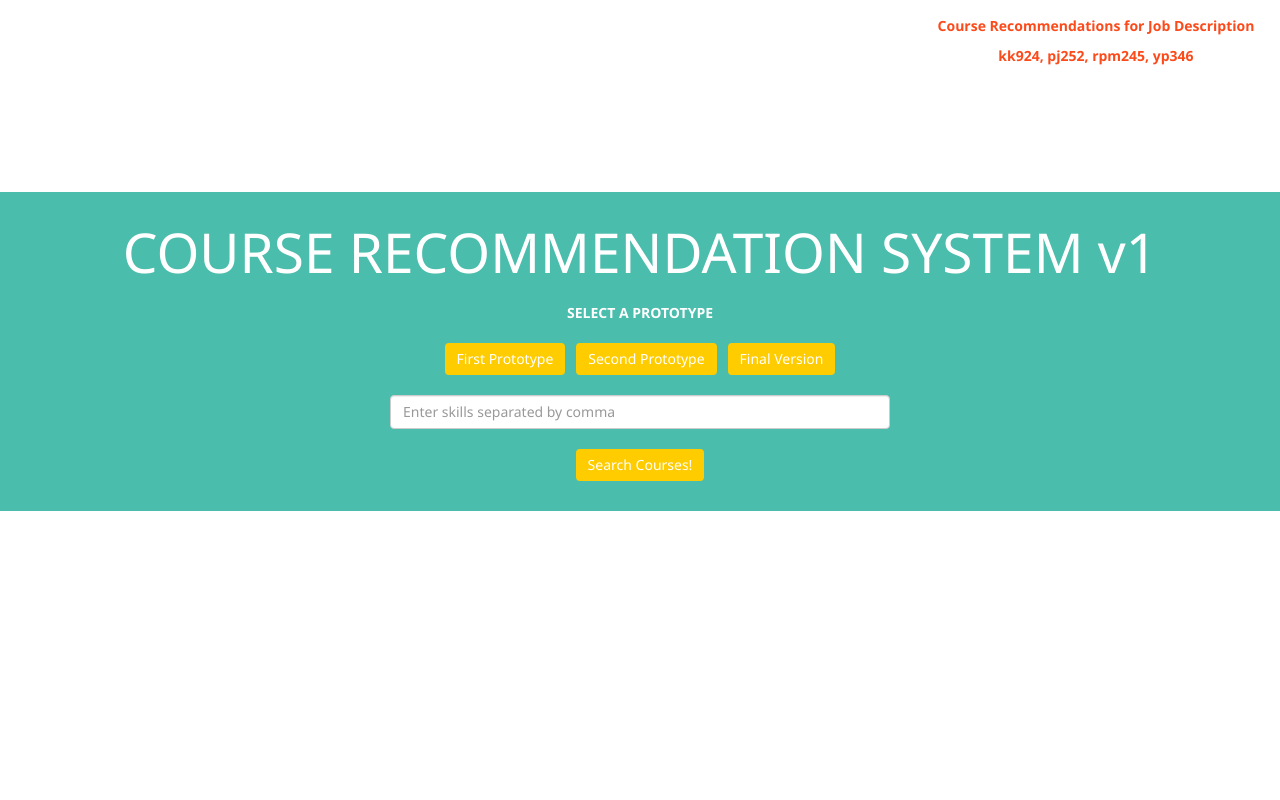
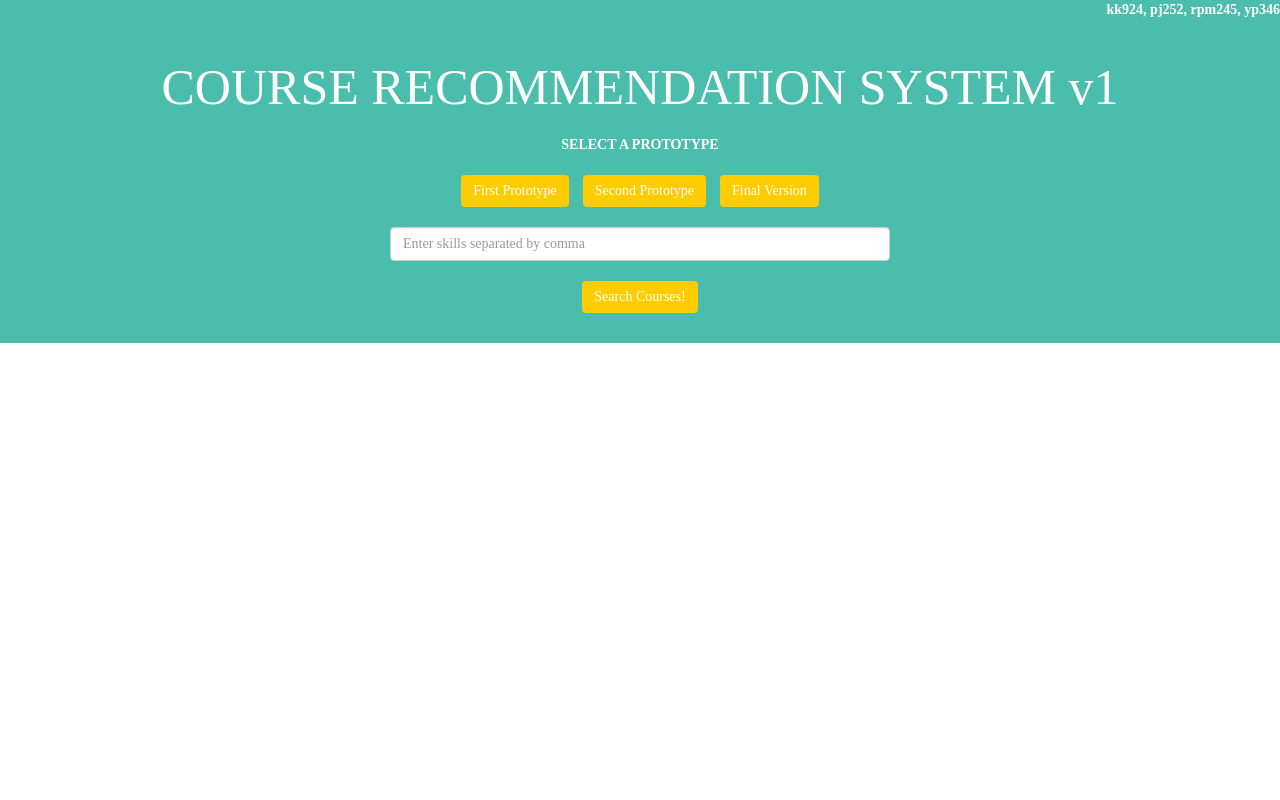
Before and after one commit to yp346/CS4300sp2017-prky, a Django app: page /pt/ in a window 1280 px wide. Run offline with Django 3.2, Linux system fonts and the light colour scheme; some libraries are stand-ins or nearby versions.

Commit message:
UI version control

```diff
--- a/mysite/static/main.css
+++ b/mysite/static/main.css
@@ -9,7 +9,7 @@ padding: 20px 0;
 text-align:center;
 }
 body {
-padding-top: 15%;
+/*padding-top: 15%;*/
 padding-bottom: 15px;
 }
 .global-search {
@@ -25,13 +25,13 @@ margin-bottom:0;
 }
 }
 .topcorner{
-position:absolute;
+/*position:absolute;*/
 top:2%;
 right:2%;
-color: #fc4a1a;
-font-family:Segoe UI;
+color: #ffffff;
+font-family:Futura;
 font-weight:bold;
-text-align:center;
+text-align:right;
 }
 .btn{
 background-color: #ffcc00;
@@ -52,7 +52,7 @@ border-top-right-radius:25px;
 border-top-left-radius:25px;
 color:#4abdac;
 border-bottom: 4px solid #ffcc00;
-font-family:Segoe UI;
+font-family:Futura;
 }
 .display-urls {
 width:400px;
@@ -62,13 +62,13 @@ height:400px;
 margin:50px;
 text-align:center;
 background:#ffffff;
-font-family:Segoe UI;
+font-family:Futura;
 font-size: 15px;
 }
 .top-banner {
 background:#4abdac;
 color:white;
-font-family:Segoe UI;
+font-family:Futura;
 }
 
 .rainbow_positive {
@@ -86,3 +86,12 @@ color:transparent;
 -webkit-background-clip: text;
 background-clip: text;
 }
+
+.pollSlider{
+    position:fixed;
+    height:100%;
+    background:red;
+    width:200px;
+    right:0px;
+    margin-right: -200px;
+}
--- a/project_template/templates/project_template/index.html
+++ b/project_template/templates/project_template/index.html
@@ -2,17 +2,43 @@
 <head>
     <link rel="stylesheet" href="/static/bootstrap.min.css">
     <link rel="stylesheet" href="/static/main.css">
+    <script src="https://ajax.googleapis.com/ajax/libs/jquery/3.2.1/jquery.min.js"></script>
+    <script type="text/javascript">
+			$(document).ready(function()
+{
+    var slider_width = $('.pollSlider').width();//get width automaticly
+  $('#pollSlider-button').click(function() {
+    if($(this).css("margin-right") == slider_width+"px" && !$(this).is(':animated'))
+    {
+        $('.pollSlider,#pollSlider-button').animate({"margin-right": '-='+slider_width});
+    }
+    else
+    {
+        if(!$(this).is(':animated'))//perevent double click to double margin
+        {
+            $('.pollSlider,#pollSlider-button').animate({"margin-right": '+='+slider_width});
+        }
+    }
+
+
+  });
+ });
+
+    </script>
 </head>
 
 <body>
 <!-- TODO: Please change lines 10 and 11 according to your actual project name and student names-->
+
+
 <div class="top-banner">
     <div class="topcorner">
-            <p>Course Recommendations for Job Description</p>
+                    <div class="pollSlider"></div>
+            <div id="pollSlider-button"></div>
         <p>kk924, pj252, rpm245, yp346</p>
     </div>
     <form class="form-inline global-search" method='GET'>
-            <h1 style="font-size: 55px; font-family:Segoe UI">
+        <h1 style="font-size: 50px; font-family:Futura">
             {% if version == "Final" %}
             COURSE RECOMMENDATION SYSTEM v3
             {% elif version == "Second"%}
@@ -25,69 +51,106 @@
         <br><br>
 
         <div class="form-group">
+
             <b>SELECT A PROTOTYPE</b><br><br>
             <!--<input type="radio" name="change" value="First"> First Prototype
             <input type="radio" name="change" value="Second"> Second Prototype
             <input type="radio" name="change" value="Final"> Final version-->
             {% if version == "First" %}
-		<button name="change" type="submit" class="btn btn-info" value="First" background="#fc4a1a">First Prototype </button>
+            <button name="change" type="submit" class="btn btn-info" value="First" background="#fc4a1a">First
+                Prototype
+            </button>
             {% else %}
-	      	<button name="change" type="submit" class="btn btn-info" value="First">First Prototype </button>
+            <button name="change" type="submit" class="btn btn-info" value="First">First Prototype</button>
             {% endif %}
             {% if version == "Second" %}
-		&nbsp;&nbsp;<button name="change" type="submit" class="btn btn-info" value="Second" background-color="#fc4a1a">Second Prototype </button>
+            &nbsp;&nbsp;
+            <button name="change" type="submit" class="btn btn-info" value="Second" background-color="#fc4a1a">Second
+                Prototype
+            </button>
             {% else %}
-		&nbsp;&nbsp;<button name="change" type="submit" class="btn btn-info" value="Second">Second Prototype </button>
+            &nbsp;&nbsp;
+            <button name="change" type="submit" class="btn btn-info" value="Second">Second Prototype</button>
             {% endif %}
             {% if version == "Final" %}
-		&nbsp;&nbsp;<button name="change" type="submit" class="btn btn-info" value="Final" background="#fc4a1a">Final Version</button><br><br>
+            &nbsp;&nbsp;
+            <button name="change" type="submit" class="btn btn-info" value="Final" background="#fc4a1a">Final Version
+            </button>
+            <br><br>
             {% else %}
-		&nbsp;&nbsp;<button name="change" type="submit" class="btn btn-info" value="Final">Final Version</button><br><br>
+            &nbsp;&nbsp;
+            <button name="change" type="submit" class="btn btn-info" value="Final">Final Version</button>
+            <br><br>
             {% endif %}
             {% if version == "Second" or version == "Final" %}
-	        <textarea name="search" rows="10" cols="70" class="form-control" placeholder="Enter job description..." color="black">{{original_search}}</textarea>
-		{% else  %}
-            <input id="input" type="text" name="search" class="form-control" placeholder="Enter skills separated by comma">
-		{% endif  %}
+            <textarea name="search" rows="10" cols="70" class="form-control" placeholder="Enter job description..."
+                      color="black">{{original_search}}</textarea>
+            {% else %}
+            <input id="input" type="text" name="search" class="form-control"
+                   placeholder="Enter skills separated by comma">
+            {% endif %}
             <br><br>
             <!--                <class="form-inline global-search" input id="input" type="text" name="search1" class="form-control" placeholder="Your Input"><br><br>-->
-	    </div><br>
-	    <button name="change" type="submit" class="btn btn-info" value="{{version}}"> Search Courses! </button><br><br>
-	    {%  if second_select == "True" and version != "First" %}
+        </div>
+        <br>
+        <button name="change" type="submit" class="btn btn-info" value="{{version}}"> Search Courses!</button>
+        <br><br>
+        {% if second_select == "True" and version != "First" %}
         <b>SELECT SKILLS YOU WANT TO IMPROVE</b><br><br>
         <div>
             {% for search,_ in zipped %}
             <!--<input type="checkbox" name="known_courses" value="{{search}}"> {{search}}&nbsp;&nbsp;-->
             <input type="checkbox" name="known_courses" value="{{search}}"> {{search}}&nbsp;&nbsp;&nbsp;
             {% endfor %}
-	    </div><br><br>
-            <button name="change" type="submit" class="btn btn-info" value="{{version}}"> Filter Courses! </button>
+        </div>
+        <br><br>
+        <button name="change" type="submit" class="btn btn-info" value="{{version}}"> Filter Courses!</button>
         {% endif %}
     </form>
 </div>
 {% if second_select != "True" %}
 {% if version == "Final" %}
-			<div class="display-urls">
-			<div class="you-searched-for">
-	    	<h3>Overall Courses </h3></div><br>
+<div class="row">
+    <div class="col-md-2">
+        <h3 align="center">Overall Courses </h3></div>
+    <br>
     {% for course in overall_op %}
-				<span style="color:#fc4a1a"><b>{{course.0}}</b></span>
-				<br> <a target="_blank" href="{{course.1}}" style="color:#07889b">{{course.1}}</a><br><br>
+    <div class="col-md-2">
+    <!--<span style="color:#fc4a1a"><b>{{course.0}}</b></span>-->
+    <br> <a target="_blank" href="{{course.1}}" style="color:#fc4a1a">{{course.0}}</a><br><br>
+    </div>
     {% endfor %}
 </div>
 {% endif %}
 {% for search,search_query in zipped %}
+{% if version == "First" %}
 <div class="display-urls">
     <div class="you-searched-for">
-	    <h3>You searched for: <b style="color:#fc4a1a">{{search}}</b></h3></div><br>
+        <h3>You searched for: <b style="color:#fc4a1a">{{search}}</b></h3></div>
+    <br>
     {% for line in search_query %}
-                {% if version == "First" %}
     <b>{{line.0}}</b><br> <a target="_blank" href="{{line.1}}" style="color:#07889b">{{line.1}}</a><br><br>
+    {% endfor %}
+    </div>
+</div>
 {% elif version == "Second" %}
+<div class="display-urls">
+    <div class="you-searched-for">
+        <h3>You searched for: <b style="color:#fc4a1a">{{search}}</b></h3></div>
+    <br>
+    {% for line in search_query %}
     <b>{{line.1}}</b><br> <a target="_blank" href="{{line.2}}" style="color:#07889b">{{line.2}}</a><br><br>
+    {% endfor %}
+    </div>
+</div>
 {% else %}
-                <span style="color:#fc4a1a"><b>{{line.1}}</b></span>
-				<br> <a target="_blank" href="{{line.2}}" style="color:#07889b">{{line.2}}</a>
+<div class="display-urls">
+    <div class="you-searched-for">
+        <h3>You searched for: <b style="color:#fc4a1a">{{search}}</b></h3></div>
+    <br>
+    {% for line in search_query %}
+    <!--<span style="color:#fc4a1a"><b>{{line.1}}</b></span>-->
+    <br> <a target="_blank" href="{{line.2}}" style="color:#fc4a1a">{{line.1}}</a>
     <br><b> Sentiment Score: &nbsp;
     {% if line.0 > "0.0" %}
     <span style="background-color:#82e0aa; width:60px">{{line.0}}</span>
@@ -104,11 +167,12 @@
     <b><span class="rainbow_positive">{{line.3}}, </span><br>
         <span class="rainbow_negitive">{{line.4}}</span></b><br><br>
     {% endif %}
+    {% endfor %}
+    </div>
+</div>
     {% endif %}
 {% endfor %}
-        </div>
-        {% endfor %}
-	{% endif  %}
+{% endif %}
 <!--<div class="pagination">
     <span class="step-links">
         {% if output.has_previous %}
```
Lines whose indentation alone changed are shown as unchanged.
